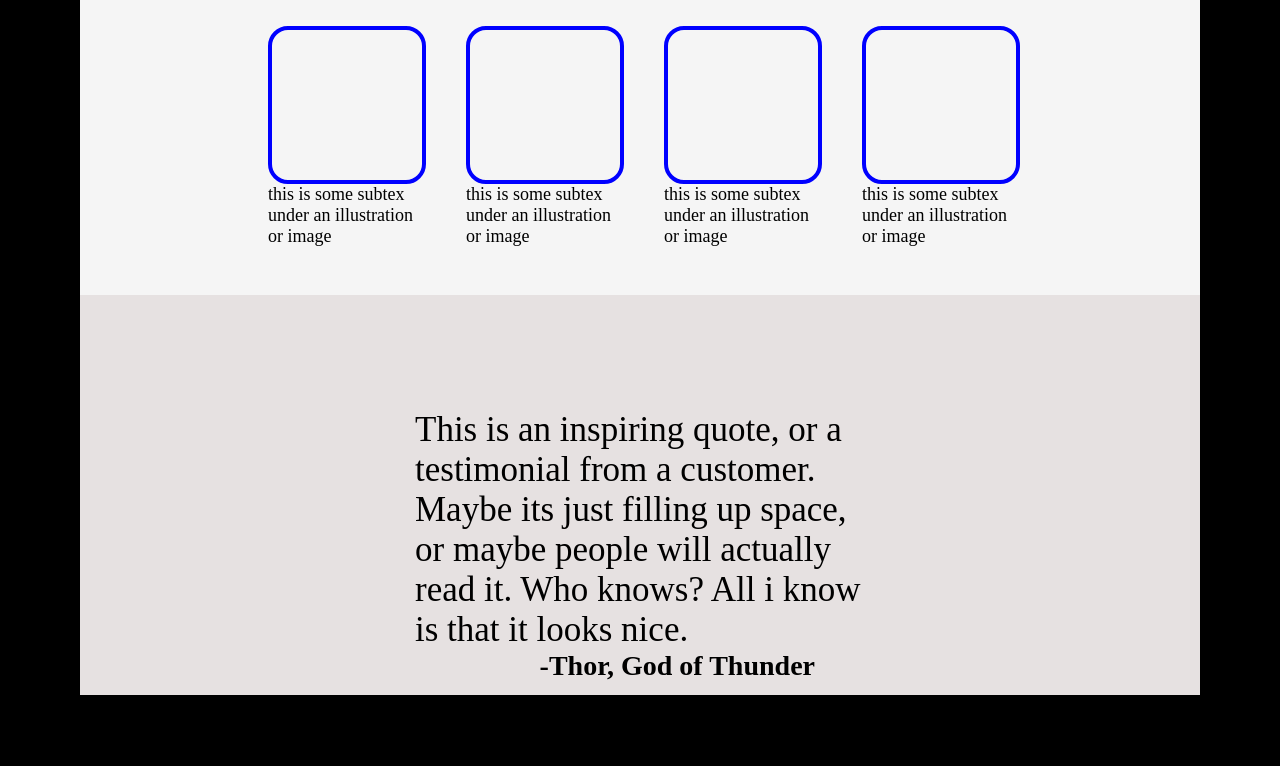
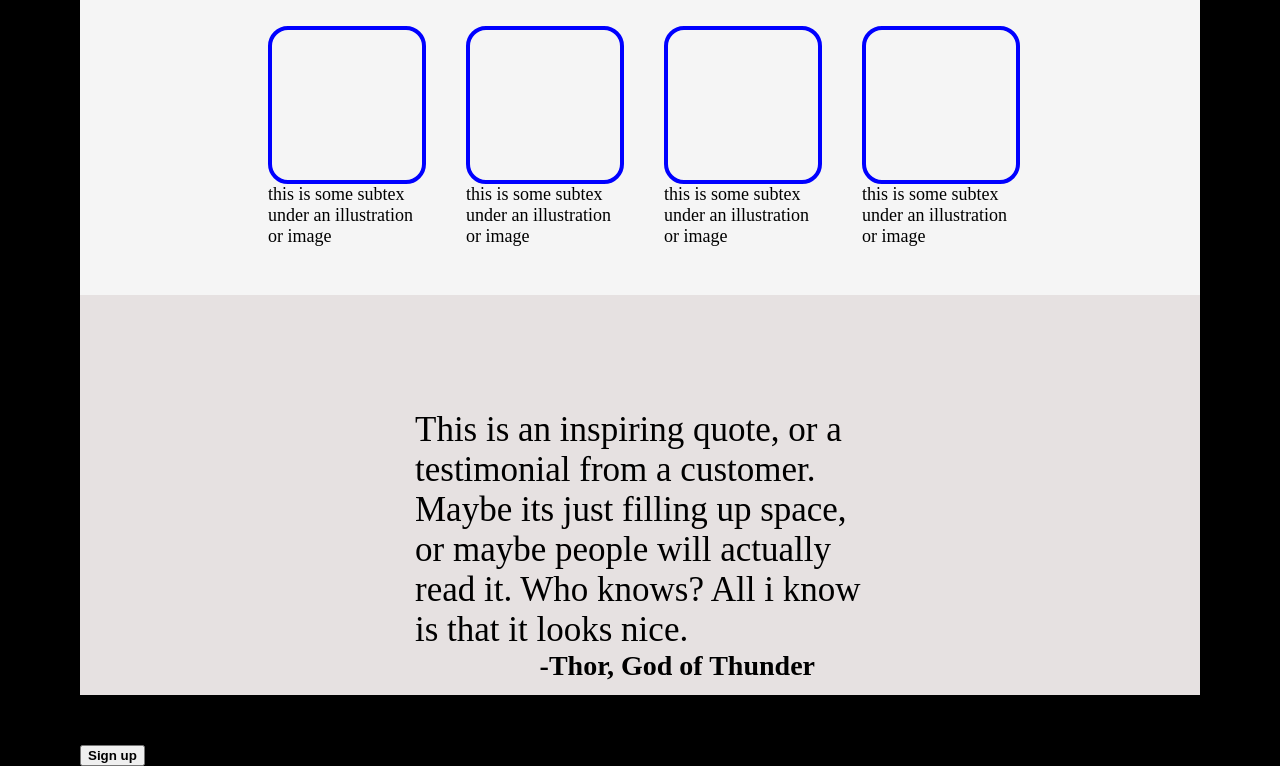
Before and after one commit to Kadunapikin/Project-landing-page, a plain HTML site: page Index.html in a window 1280 px wide. Shown: the part 679-1445 px from the top of the page. Before the commit the page ends 1374 px from the top, so only its background shows below. Drawn offline with Linux system fonts and the light colour scheme.

Commit message:
Add fourth row elements on index.html file

```diff
--- a/Index.html
+++ b/Index.html
@@ -53,9 +53,16 @@
         Maybe its just filling up space, or maybe people will actually read it.
         Who knows? All i know is that it looks nice. <strong class="thor">-Thor, God of Thunder</strong></p>
         </div>
+    </div>
+    <div class="fourth-bigrow">
+        <div>
+            <p><strong>Call to acton! It's time!</strong> Sing up for our product by clicking that button right over there!</p>
+        </div>
+        <button><strong>Sign up</strong></button>
+
+
 
     </div>
-
 </body>
 
 </html>
```
